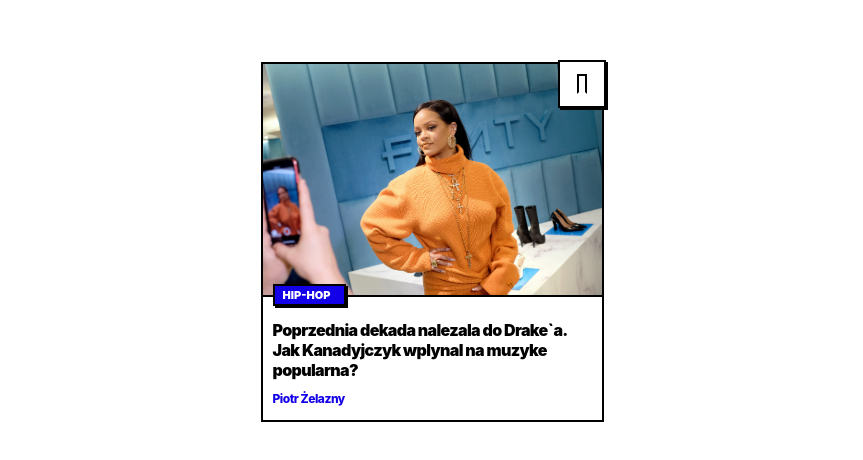
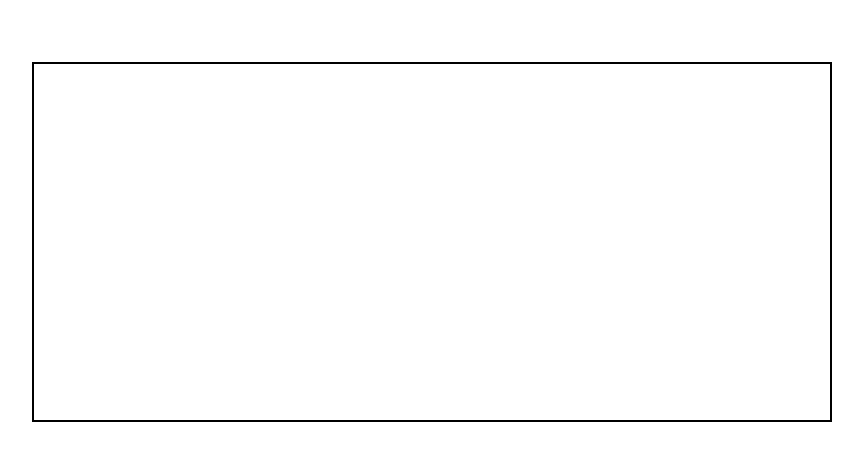
Before and after one commit to jbryn/elpassion-task, a Next.js app: page / in a window 1280 px wide. Shown: the part 158-618 px from the top of the page, without its empty margins (208-1071 px from the left). Built offline with nearby package versions, Linux system fonts and the light colour scheme.

Commit message:
ChakraProvider, theme.js, working on feed view

```diff
--- a/components/Post.tsx
+++ b/components/Post.tsx
@@ -1,37 +1,38 @@
-import { Box, Flex, Text } from "@chakra-ui/react";
+import { Box, Flex, Text, useBreakpointValue } from "@chakra-ui/react";
 import Image from "next/image";
 import "@fontsource/montserrat";
 
-export default function Post() {
+type PostProps = {
+  imageUrl: string;
+};
+
+export default function Post(props: PostProps) {
+  const { imageUrl } = props;
+  // const frameWidth = useBreakpointValue({ base: "343px", md: "800px" });
   return (
     //frame
-    <Box
-      w={"343px"}
+    <Flex
+      direction="column"
+      w={{ base: "343px", md: "800px" }}
       h={"360px"}
       left={"0px"}
       top={"0px"}
       border={"2px solid #000000"}
     >
-      <Box pos="relative" w="100%" h="65%">
-        <Image
-          alt="Rihanna"
-          src="/rihanna.svg"
-          layout="fill"
-          objectFit="cover"
-        />
-      </Box>
+      {/* <Box pos="relative" w="100%" h="65%">
+        <Image alt="Rihanna" src={imageUrl} layout="fill" objectFit="cover" />
+      </Box> */}
+      {/* spacer */}
       <Box
         position={"relative"}
-        w={"339px"}
+        w={"100%"}
         h={"2px"}
         left={"0px"}
-        // top={"226px"}
+        top={"-2px"}
         bg={"#000000"}
       />
 
-      {/* spacer */}
-
-      <Flex
+      {/* <Flex
         position={"relative"}
         alignItems={"center"}
         p={"4px 8px"}
@@ -54,8 +55,8 @@ export default function Post() {
         >
           HIP-HOP
         </Text>
-      </Flex>
-      <Box w="100%" h="40%">
+      </Flex> */}
+      {/* <Box w="100%" h="35%">
         <Text
           position="relative"
           width="319px"
@@ -87,10 +88,10 @@ export default function Post() {
             Piotr Żelazny
           </Text>
         </Box>
-      </Box>
+      </Box> */}
 
-      <Box position="absolute" w="48px" h="48px" right="0px" top="0px">
-        {/* ribbon square*/}
+      {/* <Box position="absolute" w="48px" h="48px" right="0px" top="0px">
+
         <Box
           pos="absolute"
           left="0px"
@@ -121,7 +122,7 @@ export default function Post() {
             />
           </Box>
         </Box>
-      </Box>
-    </Box>
+      </Box> */}
+    </Flex>
   );
 }
--- a/pages/_app.tsx
+++ b/pages/_app.tsx
@@ -1,7 +1,12 @@
-import '../styles/globals.css'
-import type { AppProps } from 'next/app'
+import "../styles/globals.css";
+import type { AppProps } from "next/app";
+import { ChakraProvider } from "@chakra-ui/react";
 
 function MyApp({ Component, pageProps }: AppProps) {
-  return <Component {...pageProps} />
+  return (
+    <ChakraProvider>
+      <Component {...pageProps} />
+    </ChakraProvider>
+  );
 }
-export default MyApp
+export default MyApp;
--- a/pages/index.tsx
+++ b/pages/index.tsx
@@ -2,7 +2,7 @@ import type { NextPage } from "next";
 import Head from "next/head";
 import Post from "../components/Post";
 import styles from "../styles/Home.module.css";
-import { Flex } from "@chakra-ui/react";
+import { Flex, Box } from "@chakra-ui/react";
 
 const Home: NextPage = () => {
   return (
@@ -13,7 +13,7 @@ const Home: NextPage = () => {
         <link rel="icon" href="/favicon.ico" />
       </Head>
       <Flex position="absolute" direction="column" alignItems="center" p="2px">
-        <Post />
+        <Post imageUrl="/rihanna.svg" />
       </Flex>
     </div>
   );
--- /dev/null
+++ b/theme.ts
@@ -0,0 +1,17 @@
+import { extendTheme } from "@chakra-ui/react";
+import { createBreakpoints } from "@chakra-ui/theme-tools";
+
+const theme = extendTheme({
+  breakpoints: createBreakpoints({
+    sm: "30em",
+    ex: "40em",
+    md: "58em",
+    lg: "62em",
+    xl: "80em",
+  }),
+  fonts: {
+    body: "Montserrat",
+    heading: "Montserrat",
+  },
+});
+export default theme;
```
